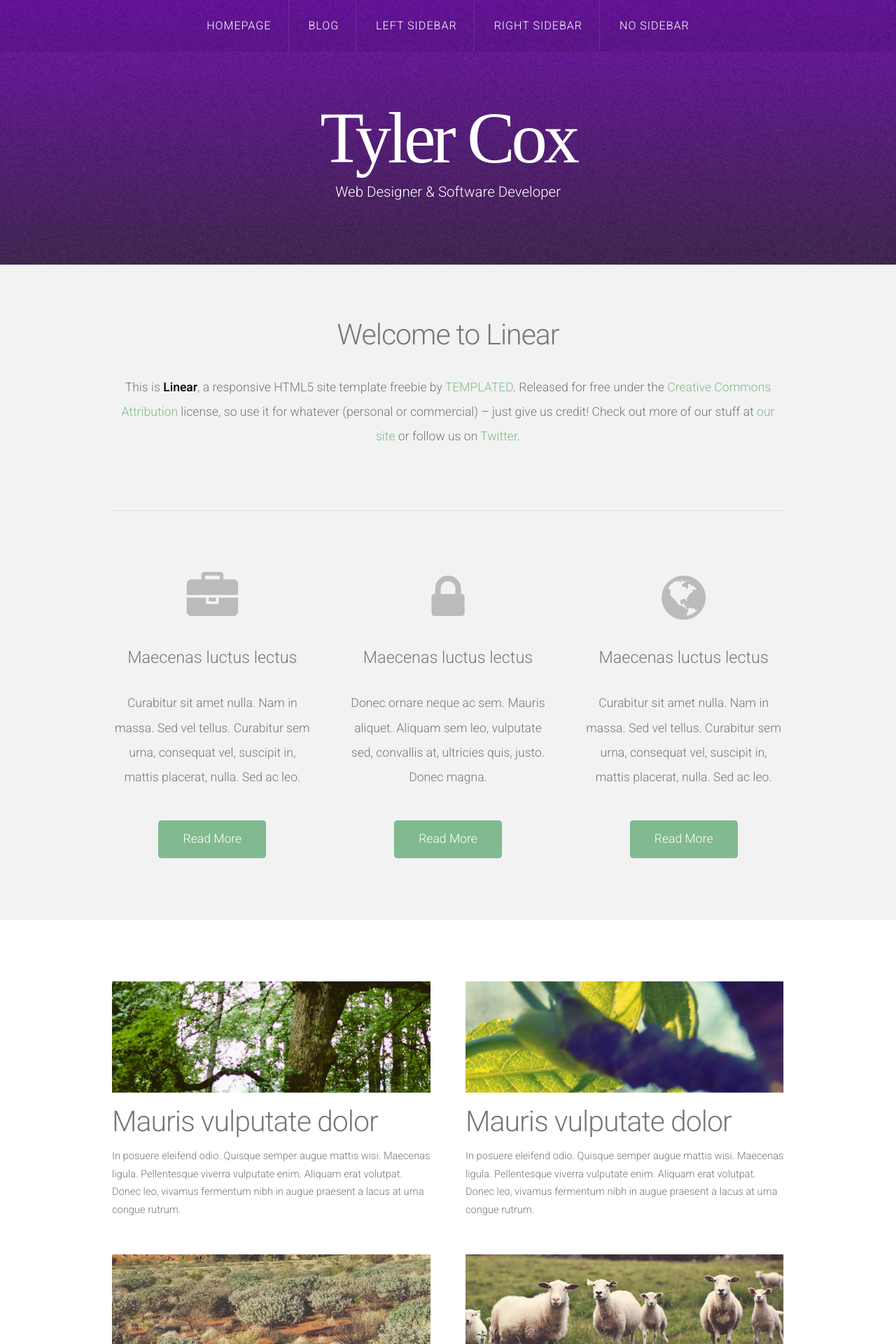
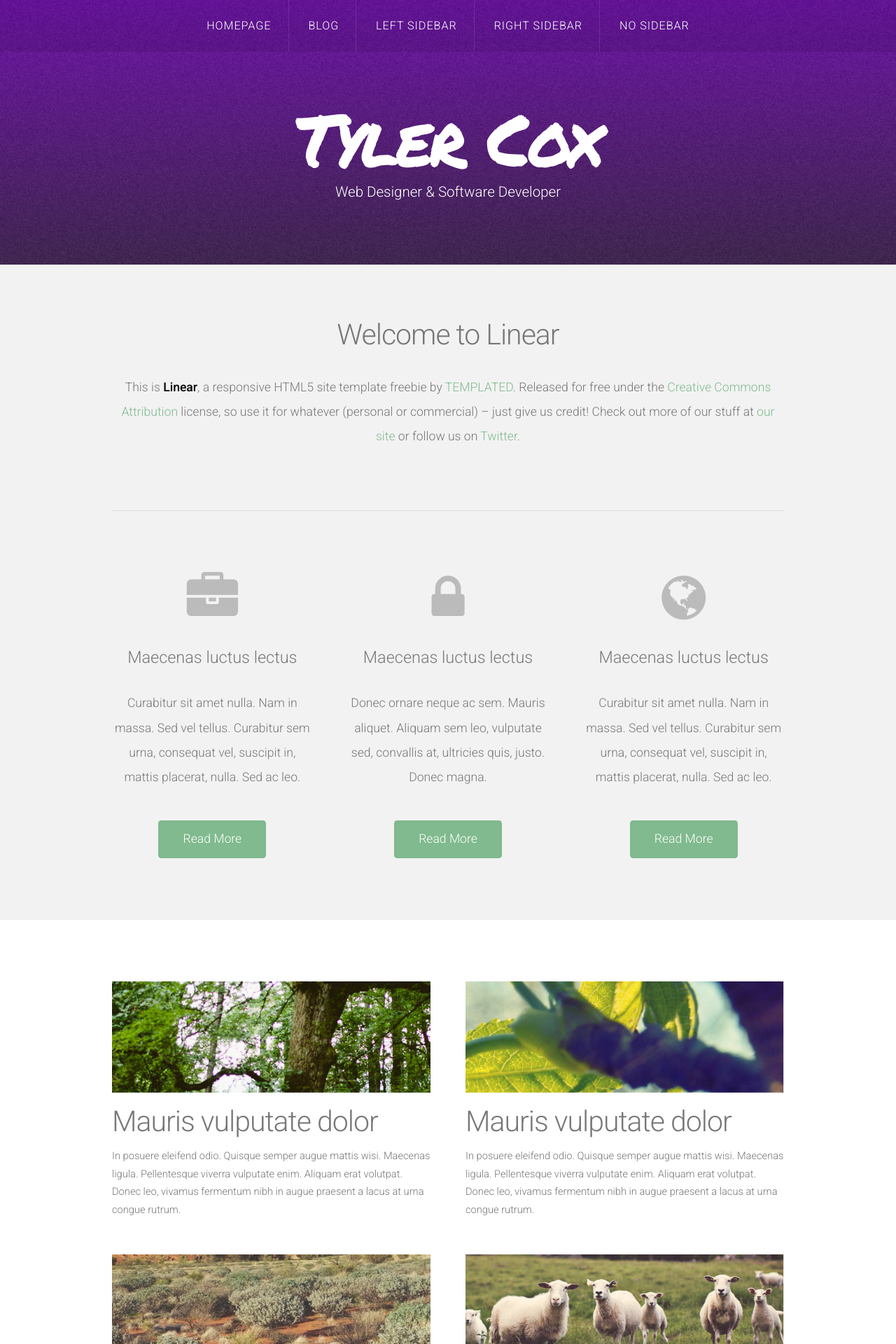
Before and after one commit to SirTyz/SirTyz.github.io, a Jekyll site: the page built from index.html, in a window 1280 px wide. Shown: the top 1920 px of the page at 70% size. Built offline with Jekyll 4.4.1, drawn with Linux system fonts in a browser that asks for light colours; nearby versions of some CDN libraries; the list of posts is cut into pages by our own code.

Commit message:
Still fixing fonts

```diff
--- a/_layouts/default.html
+++ b/_layouts/default.html
@@ -11,6 +11,7 @@
 	<meta name="description" content="" />
 	<meta name="keywords" content="" />
 	<link href='http://fonts.googleapis.com/css?family=Roboto:400,100,300,700,500,900' rel='stylesheet' type='text/css'>
+	<link href="https://fonts.googleapis.com/css?family=Permanent+Marker" rel="stylesheet" type="text/css">
 	<script src="http://ajax.googleapis.com/ajax/libs/jquery/1.11.0/jquery.min.js"></script>
 	<script src="/assets/js/skel.min.js"></script>
 	<script src="/assets/js/skel-panels.min.js"></script>
--- a/assets/css/style.css
+++ b/assets/css/style.css
@@ -7,12 +7,6 @@
 @charset 'UTF-8';
 
 @font-face{font-family:'FontAwesome';src:url('font/fontawesome-webfont.eot?v=4.0.1');src:url('font/fontawesome-webfont.eot?#iefix&v=4.0.1') format('embedded-opentype'),url('font/fontawesome-webfont.woff?v=4.0.1') format('woff'),url('font/fontawesome-webfont.ttf?v=4.0.1') format('truetype'),url('font/fontawesome-webfont.svg?v=4.0.1#fontawesomeregular') format('svg');font-weight:normal;font-style:normal}
-@@font-face {
-	font-family: 'Permanent Marker';
-	src: url('font/PermanentMarker.ttf');
-	font-weight: normal;
-	font-style: normal;
-}
 /*********************************************************************************/
 /* Basic                                                                         */
 /*********************************************************************************/
```
